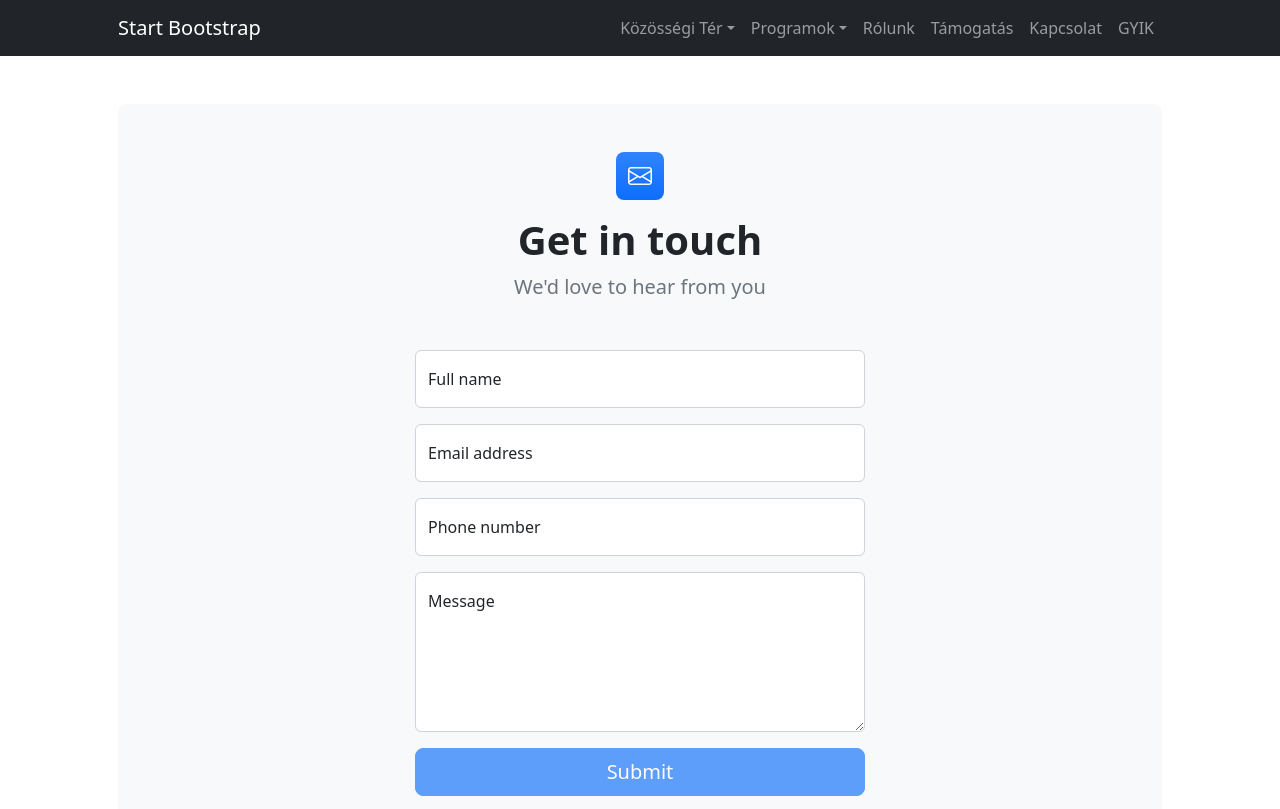
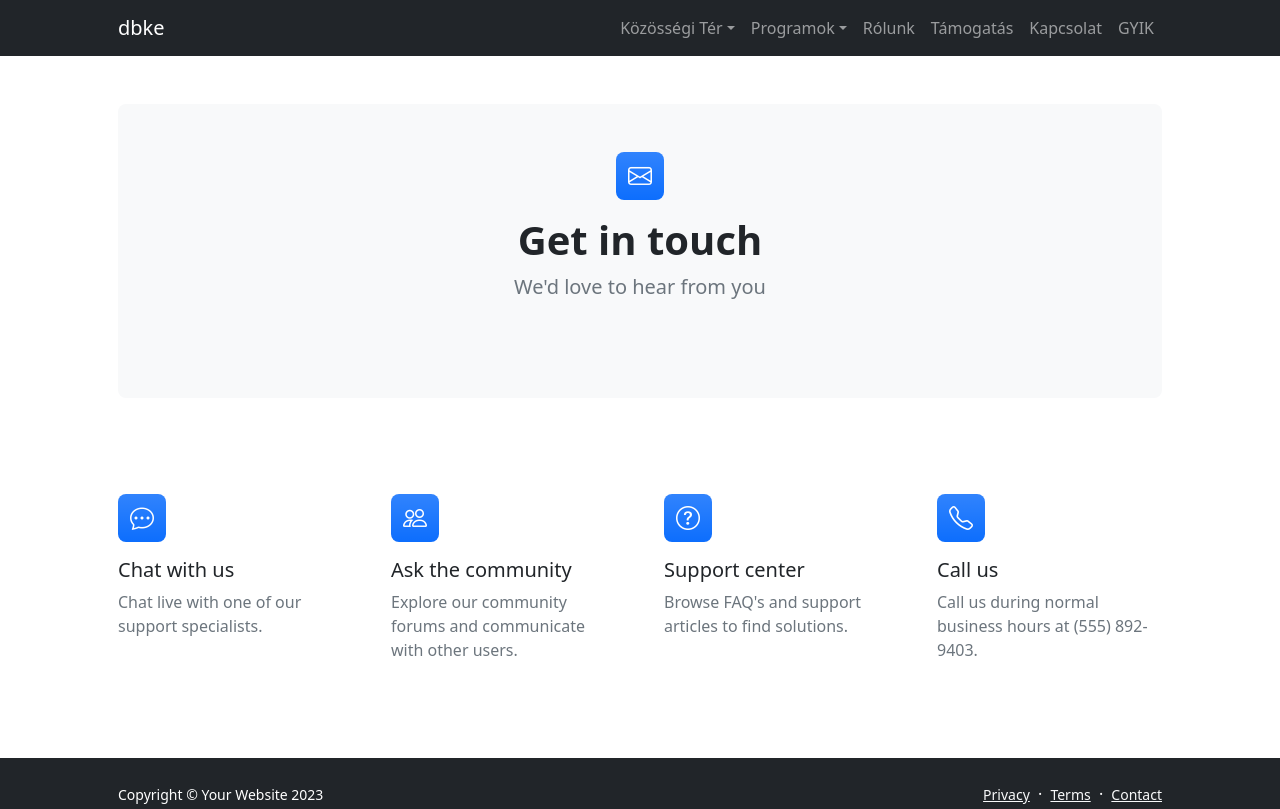
Before and after one commit to dbkepecs/dbkepecs, a plain HTML site: page contact.html in a window 1280 px wide. Shown: the top 809 px of the page. Drawn offline with nearby package versions, Linux system fonts and the light colour scheme.

Commit message:
contactcleanup

```diff
--- a/contact.html
+++ b/contact.html
@@ -5,7 +5,7 @@
         <meta name="viewport" content="width=device-width, initial-scale=1, shrink-to-fit=no" />
         <meta name="description" content />
         <meta name="author" content />
-        <title>Modern Business - Start Bootstrap Template</title>
+        <title>dbke</title>
         <!-- Favicon-->
         <link rel="icon" type="image/x-icon" href="assets/favicon.ico" />
         <!-- Bootstrap icons-->
@@ -18,7 +18,7 @@
             <!-- Navigation-->
             <nav class="navbar navbar-expand-lg navbar-dark bg-dark">
                 <div class="container px-5">
-                    <a class="navbar-brand" href="index.html">Start Bootstrap</a>
+                    <a class="navbar-brand" href="index.html">dbke</a>
                     <button class="navbar-toggler" type="button" data-bs-toggle="collapse" data-bs-target="#navbarSupportedContent" aria-controls="navbarSupportedContent" aria-expanded="false" aria-label="Toggle navigation"><span class="navbar-toggler-icon"></span></button>
                     <div class="collapse navbar-collapse" id="navbarSupportedContent">
                         <ul class="navbar-nav ms-auto mb-2 mb-lg-0">
@@ -61,63 +61,7 @@
                             <h1 class="fw-bolder">Get in touch</h1>
                             <p class="lead fw-normal text-muted mb-0">We'd love to hear from you</p>
                         </div>
-                        <div class="row gx-5 justify-content-center">
-                            <div class="col-lg-8 col-xl-6">
-                                <!-- * * * * * * * * * * * * * * *-->
-                                <!-- * * SB Forms Contact Form * *-->
-                                <!-- * * * * * * * * * * * * * * *-->
-                                <!-- This form is pre-integrated with SB Forms.-->
-                                <!-- To make this form functional, sign up at-->
-                                <!-- https://startbootstrap.com/solution/contact-forms-->
-                                <!-- to get an API token!-->
-                                <form id="contactForm" data-sb-form-api-token="API_TOKEN">
-                                    <!-- Name input-->
-                                    <div class="form-floating mb-3">
-                                        <input class="form-control" id="name" type="text" placeholder="Enter your name..." data-sb-validations="required" />
-                                        <label for="name">Full name</label>
-                                        <div class="invalid-feedback" data-sb-feedback="name:required">A name is required.</div>
-                                    </div>
-                                    <!-- Email address input-->
-                                    <div class="form-floating mb-3">
-                                        <input class="form-control" id="email" type="email" placeholder="name@example.com" data-sb-validations="required,email" />
-                                        <label for="email">Email address</label>
-                                        <div class="invalid-feedback" data-sb-feedback="email:required">An email is required.</div>
-                                        <div class="invalid-feedback" data-sb-feedback="email:email">Email is not valid.</div>
-                                    </div>
-                                    <!-- Phone number input-->
-                                    <div class="form-floating mb-3">
-                                        <input class="form-control" id="phone" type="tel" placeholder="(123) 456-7890" data-sb-validations="required" />
-                                        <label for="phone">Phone number</label>
-                                        <div class="invalid-feedback" data-sb-feedback="phone:required">A phone number is required.</div>
-                                    </div>
-                                    <!-- Message input-->
-                                    <div class="form-floating mb-3">
-                                        <textarea class="form-control" id="message" type="text" placeholder="Enter your message here..." style="height: 10rem" data-sb-validations="required"></textarea>
-                                        <label for="message">Message</label>
-                                        <div class="invalid-feedback" data-sb-feedback="message:required">A message is required.</div>
-                                    </div>
-                                    <!-- Submit success message-->
-                                    <!---->
-                                    <!-- This is what your users will see when the form-->
-                                    <!-- has successfully submitted-->
-                                    <div class="d-none" id="submitSuccessMessage">
-                                        <div class="text-center mb-3">
-                                            <div class="fw-bolder">Form submission successful!</div>
-                                            To activate this form, sign up at
-                                            <br />
-                                            <a href="https://startbootstrap.com/solution/contact-forms">https://startbootstrap.com/solution/contact-forms</a>
-                                        </div>
-                                    </div>
-                                    <!-- Submit error message-->
-                                    <!---->
-                                    <!-- This is what your users will see when there is-->
-                                    <!-- an error submitting the form-->
-                                    <div class="d-none" id="submitErrorMessage"><div class="text-center text-danger mb-3">Error sending message!</div></div>
-                                    <!-- Submit Button-->
-                                    <div class="d-grid"><button class="btn btn-primary btn-lg disabled" id="submitButton" type="submit">Submit</button></div>
-                                </form>
-                            </div>
-                        </div>
+
                     </div>
                     <!-- Contact cards-->
                     <div class="row gx-5 row-cols-2 row-cols-lg-4 py-5">
```
Also changed, not shown: blog-home.html (+2 -2 lines), blog-post.html (+2 -2 lines), faq.html (+2 -2 lines), portfolio-item.html (+2 -2 lines), portfolio-overview.html (+2 -2 lines), pricing.html (+2 -2 lines).
